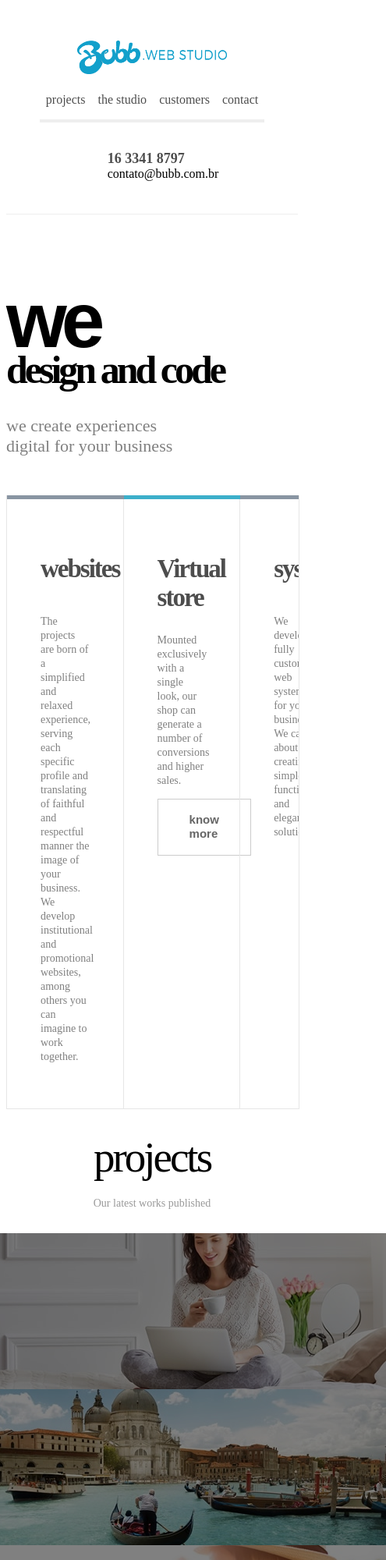
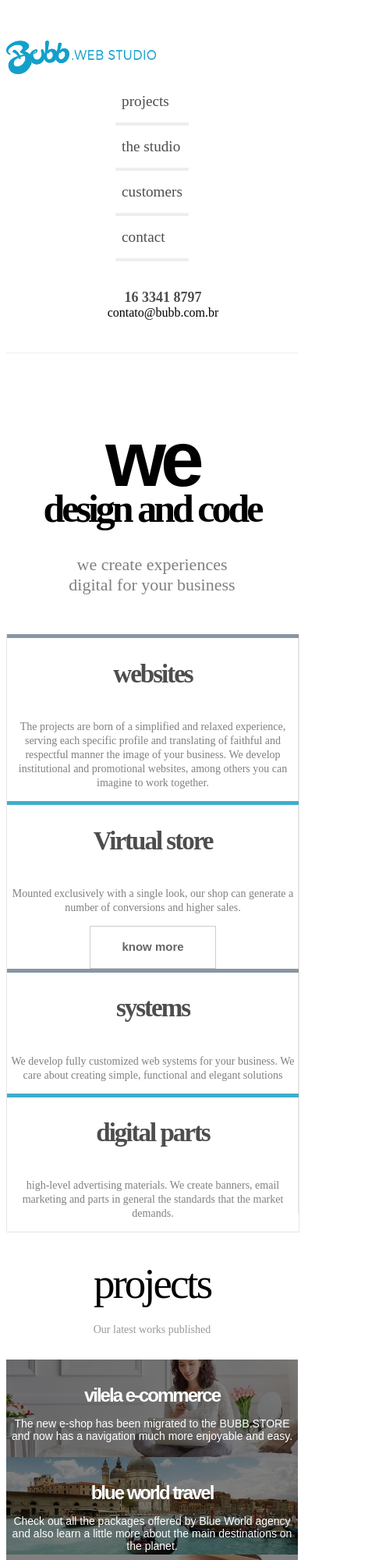
Before and after one commit to billgottsch/bubbclone2.0, a website: page index.html in a window 390 px wide. Shown: the top 2000 px of the page at 78% size, 495 px wide, since content can reach past the window. Drawn offline with Linux system fonts and the light colour scheme.

Commit message:
sunday afternoon commit

```diff
--- a/assets/index.css
+++ b/assets/index.css
@@ -23,15 +23,12 @@
   padding: .5rem 1rem;
 }
 
-
-
 .navigation ul {
   list-style: none;
   margin: 0;
   padding: 0;
   display: flex;
 }
-
 
 .nav-list-item {
   text-decoration: none;
@@ -221,14 +218,36 @@
 }
 
 .pro-site-box{
+  font-family: sans-serif;
   list-style: none;
   display: flex;
   margin: 0;
   flex-wrap: wrap;
+  position: relative;
+
 }
 
 .pro-site-box img {
   filter:brightness(50%);
+}
+
+.pro-site-box h4 {
+  font-size: 24px;
+  font-weight: bold;
+  color: #fff;
+  position: absolute;
+  max-width: 100%;
+  text-align: center;
+  letter-spacing: -2px;
+}
+
+.pro-site-box p {
+  font-size: 14px;
+  color: #fff;
+  position: absolute;
+  text-align: center;
+  font-weight: normal;
+  letter-spacing: normal;
 }
 
 #studio {
@@ -272,9 +291,9 @@
 .studio-left-text {
   display: flex;
   flex-direction: column;
-  max-width: 45%;
+  max-width: 40%;
   margin:0;
-  padding: 0;
+  padding: 0 30px 0 0;
 }
 
 .studio-left-text p {
@@ -285,7 +304,7 @@
 
 .studio-content {
   display: flex;
-  justify-content: center;
+  justify-content: space-around;
 }
 
 .studio-box-right {
@@ -303,10 +322,10 @@
   justify-content: center;
   flex-direction: column;
   margin: 0;
-  padding: 0;
+  padding: 0 100px 0 0;
 }
 .stud-number {
-  font-size: 36px;
+  font-size: 45px;
   margin: 5px 0 0 0;
   padding: 0;
 }
@@ -317,13 +336,106 @@
   padding: 0;
 }
 
-@media (min-width: 380px) {
+@media (max-width: 390px) {
+  .logo {
+    width: 100%;
+    display: block;
+  }
+
+  .navigation ul {
+    display: flex;
+    flex-direction: column;
+    width: 100%;
+    justify-content: center;
+    font-size: 120%;
+  }
+
+  .contact-right {
+    display: block;
+    width: 100%;
+  }
+  .contact-number {
+    display: flex;
+    justify-content: center;
+  }
+
+  .contact-email {
+    display: flex;
+    justify-content: center;
+  }
 
 }
-@media (min-width: 780px) {
+@media (max-width: 840px) {
+
+  .container {
+    text-align: center;
+  }
+  .list-product {
+    display: inline-block;
+    width: 100%;
+    text-align:center;
+  }
+  .list-product-box {
+    width: 100%;
+    display: inline-block;
+    padding: 0;
+  }
+  .desc-text {
+  }
+
+  .pro-site-box {
+    padding: 0;
+    margin: 0;
+    max-width: 100%;
+    display: flex;
+    justify-content: center;
+  }
+
+  .box-img {
+    max-width: 100%;
+  }
+
+  .pro-site-box h4 {
+    font-size: 24px;
+    font-weight: bold;
+    color: #fff;
+    position: absolute;
+    width: 100%;
+    text-align: center;
+    letter-spacing: -2px;
+  }
+
+  .pro-site-box p {
+    font-size: 14px;
+    color: #fff;
+    position: absolute;
+    text-align: center;
+    font-weight: normal;
+    letter-spacing: normal;
+  }
+
+  .studio-content {
+    display: inline-block;
+    justify-content: center;
+    margin: 0;
+
+  }
+  .studio-left-text {
+    display: flex;
+    max-width: 80%;
+    padding: 1rem;
+    justify-content: center;
+  }
+
+  .studio-box-right {
+    display: flex;
+    align-content: center;
+    margin: 0;
+    padding: 10px;
+    overflow:hidden;
+  }
+}
+
+@media (min-width: 1014px) {
 
 }
-
-@media (min-width: 1024px) {
-
-}
--- a/index.html
+++ b/index.html
@@ -89,28 +89,52 @@
         <div class="pro-list-sites">
           <div class="pro-site-box">
             <img src="assets/img/vilela-57b73a6f32018.jpg" class="box-img">
+            <h4>vilela e-commerce
+              <p>The new e-shop has been migrated to the BUBB.STORE and now has a navigation much more enjoyable and easy. </p></h4>
           </div>
+
           <div class="pro-site-box">
             <img src="assets/img/blue-world-57b73a6e1e0ed.jpg" class="box-img">
+            <h4>blue world travel
+              <p>Check out all the packages offered by Blue World agency and also learn a little more about the main destinations on the planet. </p></h4>
           </div>
+
           <div class="pro-site-box">
             <img src="assets/img/portal-ternura-57b73a6e9c976.jpg" class="box-img">
+            <h4>portal tenderness fm
+              <p>One of the most accessed from São Paulo Midwest sites has a new look! Completely renovated, the new Portal Tenderness FM now has much more features! </p></h4>
           </div>
+
           <div class="pro-site-box">
             <img src="assets/img/vilela-laf.jpg" class="box-img">
+            <h4>vilela layettes
+              <p>The Vilela Enxovais is known nationally through its trousseau line for bed, table, bath and curtain. </p></h4>
           </div>
+
           <div class="pro-site-box">
             <img src="assets/img/pratfix.jpg" class="box-img">
+            <h4>pratfix
+              <p>The Pratfix mortar provides agility and efficiency for buildings. Learn the advantages on the site. </p></h4>
           </div>
+
           <div class="pro-site-box">
             <img src="assets/img/casasantos.jpg" class="box-img">
+            <h4>holy house
+              <p>Casa Santos is one of the most traditional stores Ibitinga and region. Discover this beautiful story of almost a century. </p></h4>
           </div>
+
           <div class="pro-site-box">
             <img src="assets/img/juma.jpg" class="box-img">
+            <h4>juma layettes
+              <p>The company relied on BUBB.STORE technology to start new businesses in e-commerce. The Juma is nationally recognized for the production of its products in the bed segment, table, bath and decor. </p></h4>
           </div>
+
           <div class="pro-site-box">
             <img src="assets/img/oitavo.jpg" class="box-img">
+            <h4>eighth notary
+              <p>Located in Campo Grande-MS, the 8th Notary Notes provides quality services and reliability since its foundation. </p></h4>
           </div>
+
         </div>
       </div>
     </section>
```
